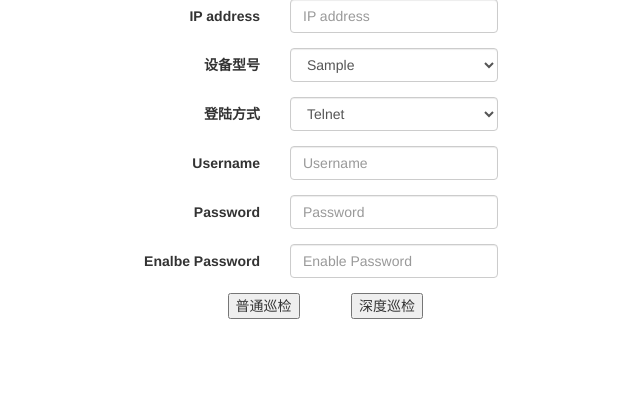
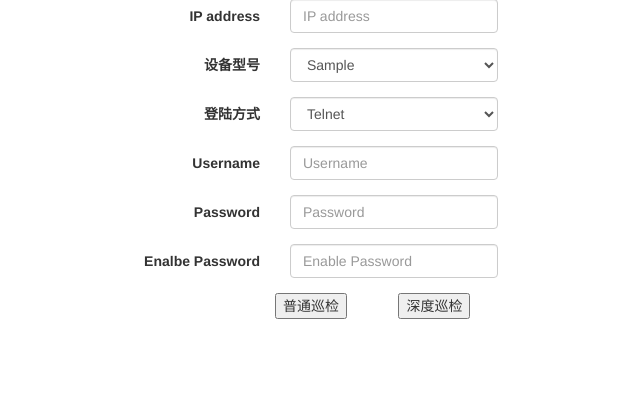
Before and after one commit to haixiaohai/flask-mit, a Flask app: page /single in a window 1280 px wide. Shown: the part 123-516 px from the top of the page, without its empty margins (270-910 px from the left). Run offline with Flask 2, Linux system fonts and the light colour scheme; tables that the repository leaves empty hold one stand-in row (values such as "Sample post"); some libraries are stand-ins or nearby versions.

Commit message:
modify single.html

```diff
--- a/app/templates/single.html
+++ b/app/templates/single.html
@@ -41,7 +41,7 @@
                     </div>
                 </div>
                 <div class="form-group">
-                    {{ form.submit(class='col-xs-offset-3') }}
+                    {{ form.submit(class='col-xs-offset-4') }}
                     {{ form.submit2(class='col-xs-offset-1') }}
                 </div>
             </form>
```
